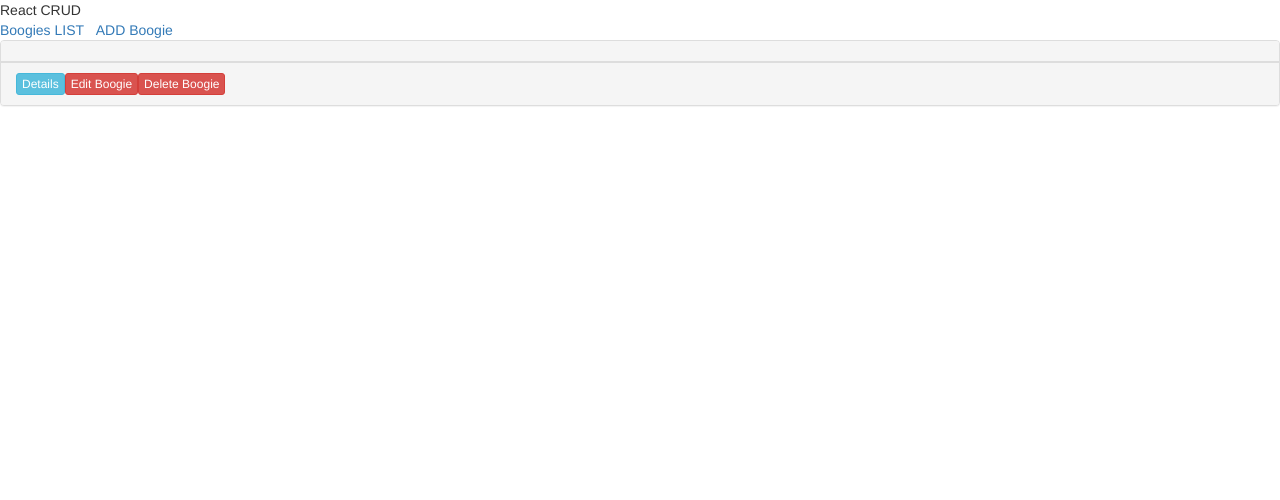
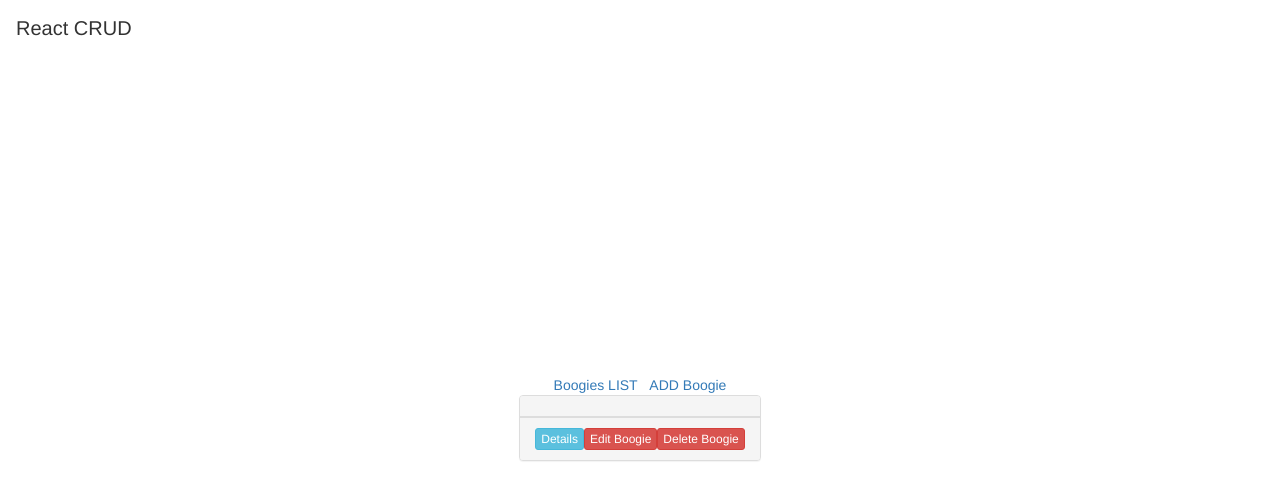
Before and after one commit to cjstokes91/boogie, a React (Create React App) app: page / in a window 1280 px wide. Shown: the top 500 px of the page. Built offline with nearby package versions, Linux system fonts and the light colour scheme; no server answers.

Commit message:
refactor server

```diff
--- a/models/boogies.js
+++ b/models/boogie.js
@@ -5,7 +5,7 @@ let boogieSchema = new Schema({
     name: { type: String, required: true },
     brand: { type: String, default: 'Soft Top' },
     type: { type: String, required: true },
-    price: { type: Number, required: true },
+    price: { type: Number, default: 0 },
 }, {
     timestamps: true
 });
--- a/routes/boogies.js
+++ b/routes/boogies.js
@@ -1,6 +1,6 @@
-let express = require('express');
-let router = express.Router();
-let boogiesCtrl = require('../../controllers/boogies');
+const express = require('express');
+const router = express.Router();
+const boogiesCtrl = require('../../controllers/boogies');
 
 router.get('/', boogiesCtrl.index);
 router.get('/:id', boogiesCtrl.show);
--- a/server.js
+++ b/server.js
@@ -6,7 +6,7 @@ const favicon = require('serve-favicon');
 require('dotenv').config();
 require('./config/database');
 
-// let boogiesRouter = require('./routes/boogies');
+// let boogiesRouter = require('./routes/api/boogies');
 
 const app = express();
 
@@ -17,7 +17,7 @@ app.use(favicon(path.join(__dirname, 'build', 'favicon.ico')));
 app.use(express.static(path.join(__dirname, 'build')));
 
 //api routes go before "catch all" route
-// app.use('/api/boogie', boogiesRouter);
+// app.use('/api/boogies', boogiesRouter);
 
 app.get('/*', function (req, res) {
     res.sendFile(path.join(__dirname, 'build', 'index.html'));
--- /dev/null
+++ b/src/components/App.css
@@ -0,0 +1,28 @@
+.App {
+    min-height: 100vh;
+    display: grid;
+    grid-template-rows: 7vmin auto;
+  }
+
+  .App-header {
+    background-color: var(--black);
+    display: flex;
+    align-items: center;
+    justify-content: space-between;
+    padding: 2vmin;
+    font-size: 2.5vmin;
+    color: var(--background);
+  }
+
+  .App main {
+    background-color: var(--background);
+    display: flex;
+    flex-flow: column nowrap;
+    justify-content: center;
+    align-items: center;
+  }
+
+  .App main h1 {
+    color: var(--secondary-dark);
+    margin-bottom: 5vmin;
+  }
--- a/src/components/App.js
+++ b/src/components/App.js
@@ -1,4 +1,5 @@
 import React from 'react';
+import './App.css';
 import { BrowserRouter as Router, Route, NavLink, Switch } from 'react-router-dom';
 import * as boogieAPI from '../pages/services/boogieAPI';
 import BoogieList from './BoogieList/BoogieList';
--- a/src/pages/DetailBoogie/DetailBoogie.js
+++ b/src/pages/DetailBoogie/DetailBoogie.js
@@ -4,15 +4,32 @@ import BoogieCard from '../../components/BoogieCard/BoogieCard';
 const DetailBoogie = (props) => {
     const boogie = props.location.state.boogie;
     return (
-        <div>
+        <>
             <h1>
                 Boogie Detail
             </h1>
-            <BoogieCard
+            <label>
+                Hurley Boogie
+            </label>
+            <ul>
+                <li>
+                    Brand : Hurley
+                </li>
+                <li>
+                    Name : Johnny top
+                </li>
+                <li>
+                    Type : Soft Top
+                </li>
+                <li>
+                    Price : $99.00
+                </li>
+            </ul>
+            {/* <BoogieCard
                 key={boogie._id}
-                puppy={boogie}
-            />
-        </div>
+                boogie={boogie}
+            /> */}
+        </>
     );
 };
 
```
Also changed, not shown: controllers/boogies.js (+6 -3 lines).
